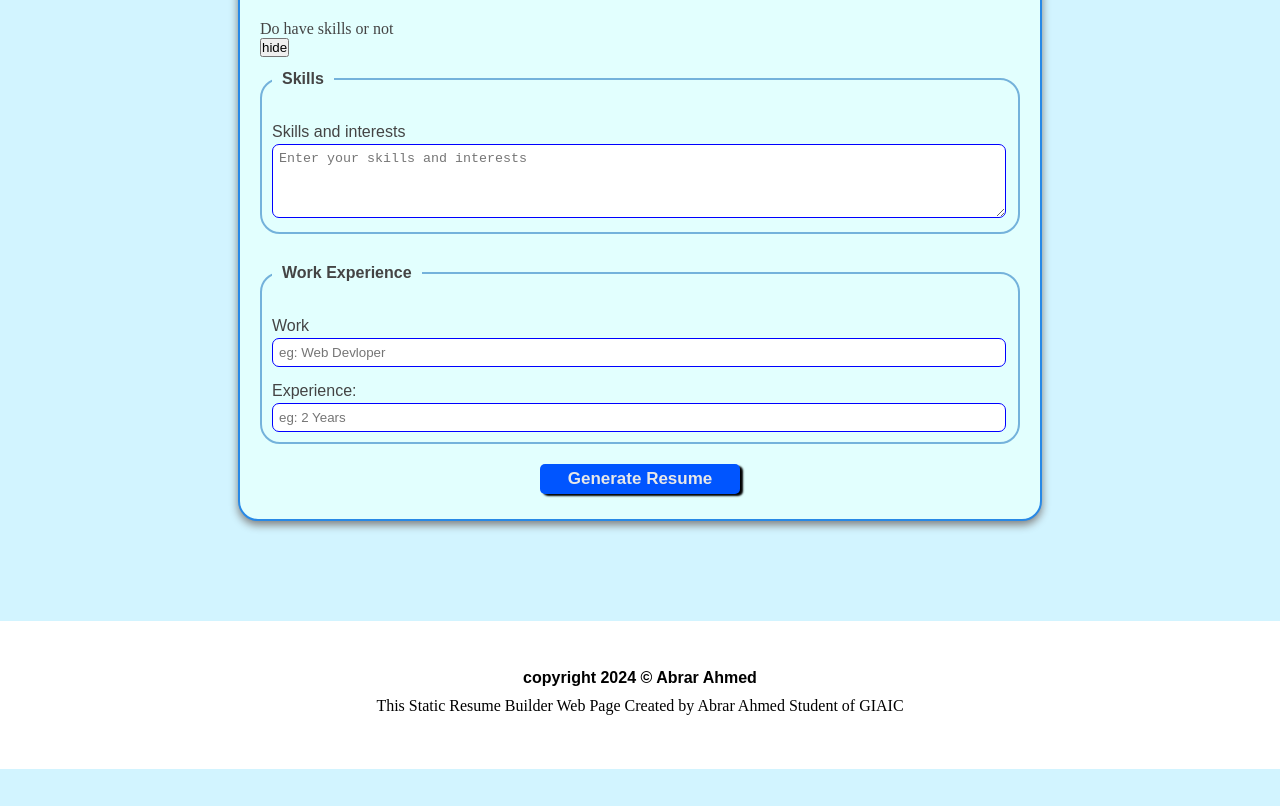
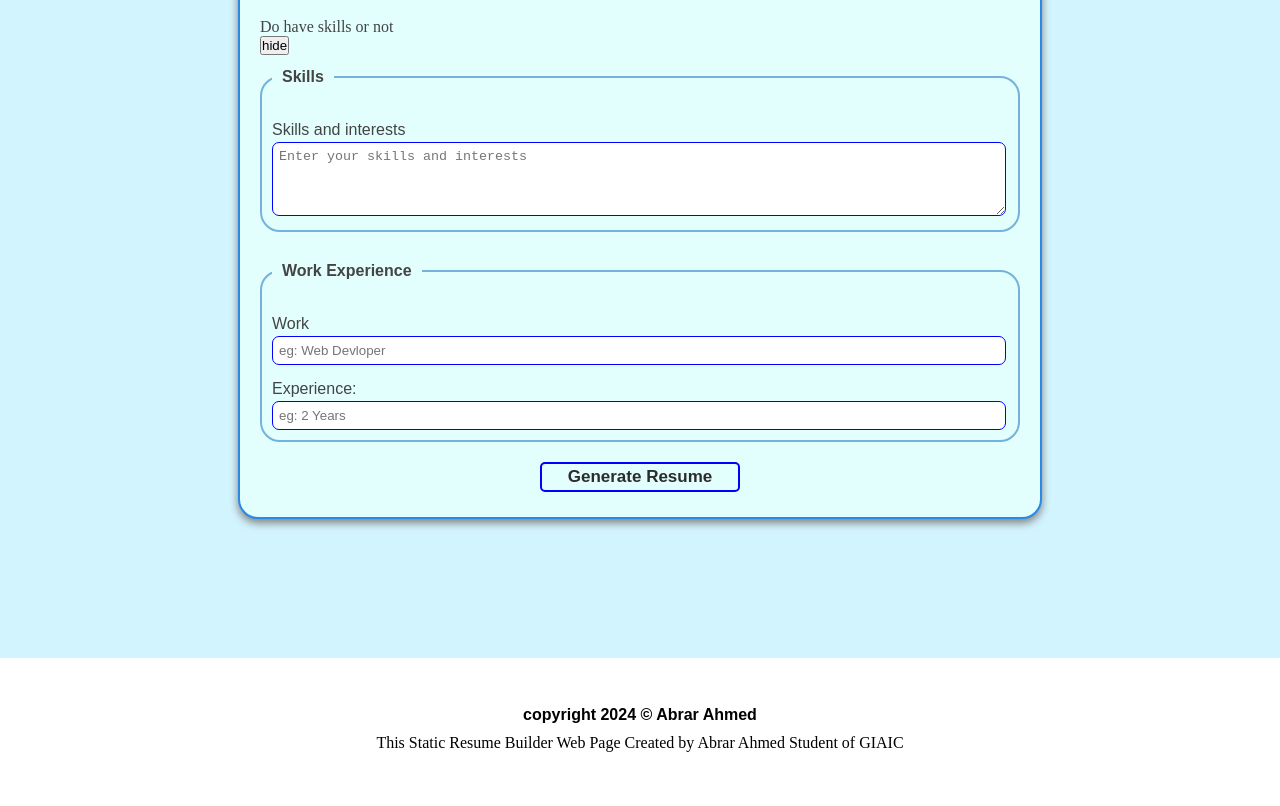
Before and after one commit to Abrar-Dashti/GIAIC-Hackathon-M1-M2, a plain HTML site: page index.html in a window 1280 px wide. Shown: the part 858-1664 px from the top of the page. Before the commit the page ends 1627 px from the top, so only its background shows below. Drawn offline with Linux system fonts and the light colour scheme.

Commit message:
Add files via upload

```diff
--- a/layout.css
+++ b/layout.css
@@ -12,7 +12,7 @@ body {
     justify-content: center;
     margin-bottom: 30px;
     width: 100%;
-    height: 100px;
+    height: auto;
     background-color: white;
     /* padding-top: 25px; */
     box-shadow: 0px 1px 5px 1px gray;
@@ -24,15 +24,21 @@ body {
     align-items: center;
 }
 .head {
+    line-height: 60px;
     font-size: 40px;
     text-align: center;
     color: #3889e6;
 }
+.resume {
+    display: flex;
+    justify-content: center;
+    align-items: center;
+}
 form {
-    max-width: 800px;
+    width: 800px;
     border-radius: 20px;
     border: 2px solid #2889e6;
-    margin: auto;
+    margin: 3vw;
     background-color: rgb(226, 255, 254);
     box-shadow: 0 4px 8px gray;
 }
@@ -82,14 +88,15 @@ textarea, input {
     display: block;
     width: 200px;
     height: 30px;
-    background-color: #0055ff;
-    border: none;
+    /* background-color: #0055ff; */
+    background-color: transparent;
+    border: 2px solid blue;
     border-radius: 5px;
     font-weight: bold;
     margin-bottom: 25px;
     margin-top: 20px;
-    box-shadow: 3px 2px 2px black;
-    color: rgb(232, 232, 232);
+    /* box-shadow: 3px 2px 2px black; */
+    color: rgb(44, 44, 44);
 }
 #btnsubmit:hover {
     background-color: #0049dc;
```
